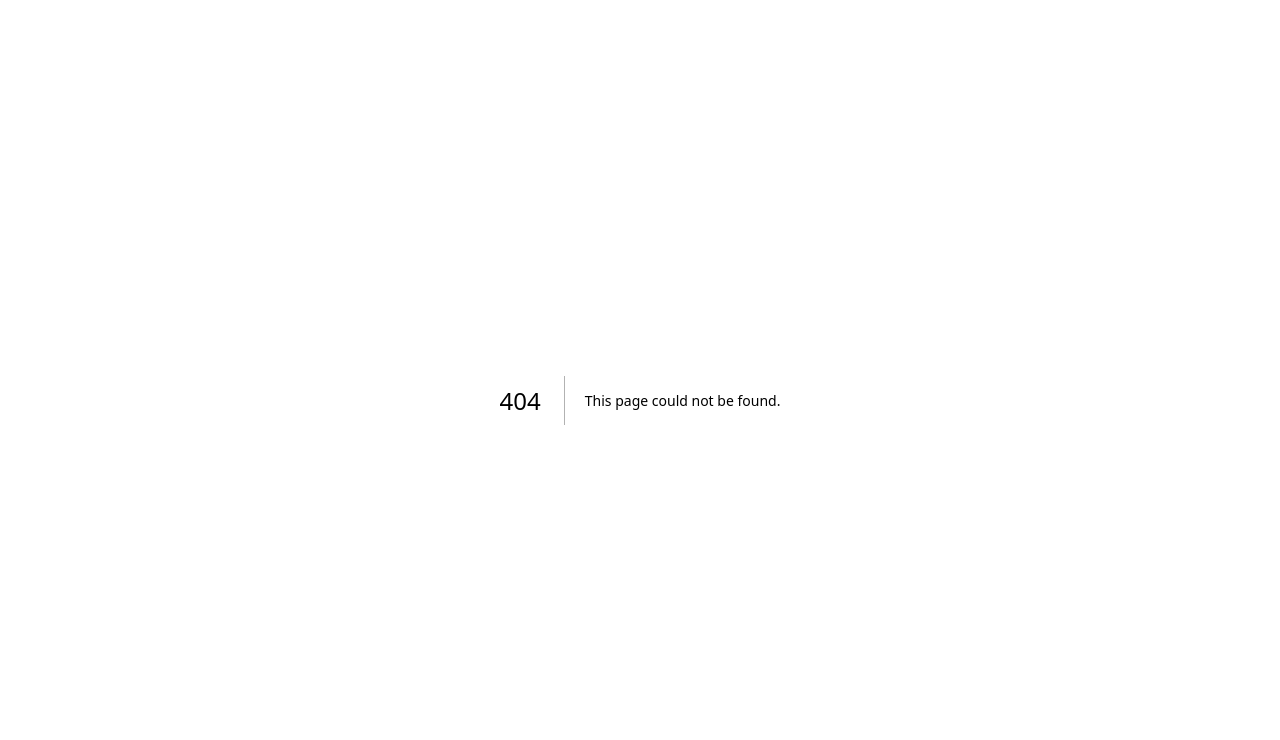
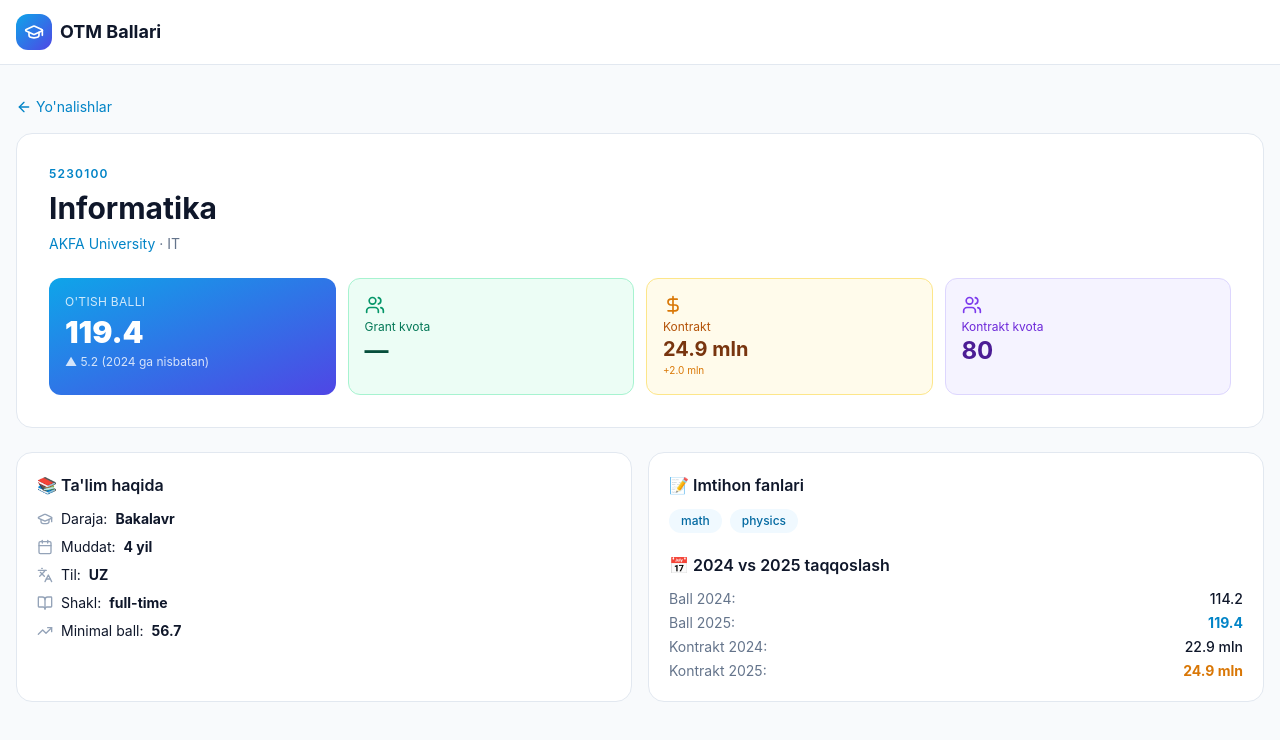
Before and after one commit to KRYZENSYS/otm-kirish-ballari, a Next.js app: page /directions/akfa-01 in a window 1280 px wide. Before the commit this address had no page. Shown: the top 740 px of the page. Built offline with nearby package versions, Linux system fonts and the light colour scheme.

Commit message:
Direction detail

```diff
--- /dev/null
+++ b/app/directions/[id]/page.tsx
@@ -0,0 +1,133 @@
+import Link from "next/link";
+import { notFound } from "next/navigation";
+import { GraduationCap, ArrowLeft, BookOpen, Users, DollarSign, Calendar, TrendingUp, Languages, GraduationCap as GIcon } from "lucide-react";
+import { directions, getDirection } from "@/lib/data/directions";
+import { getUniversity } from "@/lib/data/universities";
+
+export function generateStaticParams() {
+  return directions.map((d) => ({ id: d.id }));
+}
+
+export default async function DirectionPage({ params }: { params: Promise<{ id: string }> }) {
+  const { id } = await params;
+  const d = getDirection(id);
+  if (!d) notFound();
+  const u = getUniversity(d.universityId);
+  const diff = d.passingScore2025 - (d.passingScore2024 || 0);
+  const priceDiff = d.contractPrice2025 - (d.contractPrice2024 || 0);
+
+  // Tavsiya etiladigan boshqa yo'nalishlar (xuddi shu OTMda)
+  const related = directions.filter((x) => x.universityId === d.universityId && x.id !== d.id).slice(0, 5);
+
+  return (
+    <div className="min-h-screen bg-slate-50">
+      <header className="border-b border-slate-200 bg-white">
+        <div className="container mx-auto flex h-16 items-center px-4">
+          <Link href="/" className="flex items-center gap-2">
+            <div className="flex h-9 w-9 items-center justify-center rounded-xl bg-gradient-to-br from-brand-500 to-indigo-600 text-white">
+              <GraduationCap className="h-5 w-5" />
+            </div>
+            <span className="text-lg font-bold">OTM Ballari</span>
+          </Link>
+        </div>
+      </header>
+
+      <div className="container mx-auto px-4 py-8">
+        <Link href="/directions" className="mb-4 inline-flex items-center gap-1 text-sm text-brand-600 hover:underline">
+          <ArrowLeft className="h-4 w-4" /> Yo'nalishlar
+        </Link>
+
+        <div className="rounded-2xl border border-slate-200 bg-white p-6 md:p-8">
+          <div className="mb-2 text-xs font-semibold uppercase tracking-widest text-brand-600">{d.code}</div>
+          <h1 className="text-2xl font-bold md:text-3xl">{d.name}</h1>
+          <div className="mt-2 text-sm text-slate-500">
+            <Link href={`/universities/${u?.id}`} className="text-brand-600 hover:underline">
+              {u?.name}
+            </Link> · {d.faculty}
+          </div>
+
+          <div className="mt-6 grid grid-cols-2 gap-3 md:grid-cols-4">
+            <div className="rounded-xl bg-gradient-to-br from-brand-500 to-indigo-600 p-4 text-white">
+              <div className="text-xs uppercase tracking-wide opacity-80">O'tish balli</div>
+              <div className="mt-1 text-3xl font-black">{d.passingScore2025}</div>
+              <div className="mt-1 text-xs opacity-80">
+                {diff > 0 ? "▲" : diff < 0 ? "▼" : "="} {Math.abs(diff).toFixed(1)} (2024 ga nisbatan)
+              </div>
+            </div>
+            <div className="rounded-xl border border-emerald-200 bg-emerald-50 p-4">
+              <Users className="h-5 w-5 text-emerald-600" />
+              <div className="mt-1 text-xs text-emerald-700">Grant kvota</div>
+              <div className="text-2xl font-bold text-emerald-900">{d.grantQuota2025 || "—"}</div>
+            </div>
+            <div className="rounded-xl border border-amber-200 bg-amber-50 p-4">
+              <DollarSign className="h-5 w-5 text-amber-600" />
+              <div className="mt-1 text-xs text-amber-700">Kontrakt</div>
+              <div className="text-xl font-bold text-amber-900">{(d.contractPrice2025 / 1000000).toFixed(1)} mln</div>
+              <div className="text-[10px] text-amber-600">
+                {priceDiff > 0 ? "+" : ""}{(priceDiff / 1000000).toFixed(1)} mln
+              </div>
+            </div>
+            <div className="rounded-xl border border-violet-200 bg-violet-50 p-4">
+              <Users className="h-5 w-5 text-violet-600" />
+              <div className="mt-1 text-xs text-violet-700">Kontrakt kvota</div>
+              <div className="text-2xl font-bold text-violet-900">{d.contractQuota2025}</div>
+            </div>
+          </div>
+        </div>
+
+        {/* INFO GRID */}
+        <div className="mt-6 grid gap-4 md:grid-cols-2">
+          <div className="rounded-2xl border border-slate-200 bg-white p-5">
+            <h3 className="mb-3 font-semibold">📚 Ta'lim haqida</h3>
+            <ul className="space-y-2 text-sm">
+              <li className="flex items-center gap-2"><GIcon className="h-4 w-4 text-slate-400" /> Daraja: <strong>{d.degree === "bachelor" ? "Bakalavr" : "Magistr"}</strong></li>
+              <li className="flex items-center gap-2"><Calendar className="h-4 w-4 text-slate-400" /> Muddat: <strong>{d.duration} yil</strong></li>
+              <li className="flex items-center gap-2"><Languages className="h-4 w-4 text-slate-400" /> Til: <strong>{d.language.toUpperCase()}</strong></li>
+              <li className="flex items-center gap-2"><BookOpen className="h-4 w-4 text-slate-400" /> Shakl: <strong>{d.studyForm}</strong></li>
+              <li className="flex items-center gap-2"><TrendingUp className="h-4 w-4 text-slate-400" /> Minimal ball: <strong>{d.minScore}</strong></li>
+            </ul>
+          </div>
+          <div className="rounded-2xl border border-slate-200 bg-white p-5">
+            <h3 className="mb-3 font-semibold">📝 Imtihon fanlari</h3>
+            <div className="flex flex-wrap gap-2">
+              {d.subjects.map((s) => (
+                <span key={s} className="rounded-full bg-brand-50 px-3 py-1 text-xs font-medium text-brand-700">
+                  {s}
+                </span>
+              ))}
+            </div>
+            <h3 className="mb-3 mt-5 font-semibold">📅 2024 vs 2025 taqqoslash</h3>
+            <div className="space-y-1 text-sm">
+              <div className="flex justify-between"><span className="text-slate-500">Ball 2024:</span><span className="font-medium">{d.passingScore2024 || "—"}</span></div>
+              <div className="flex justify-between"><span className="text-slate-500">Ball 2025:</span><span className="font-bold text-brand-600">{d.passingScore2025}</span></div>
+              <div className="flex justify-between"><span className="text-slate-500">Kontrakt 2024:</span><span className="font-medium">{d.contractPrice2024 ? `${(d.contractPrice2024/1000000).toFixed(1)} mln` : "—"}</span></div>
+              <div className="flex justify-between"><span className="text-slate-500">Kontrakt 2025:</span><span className="font-bold text-amber-600">{(d.contractPrice2025/1000000).toFixed(1)} mln</span></div>
+            </div>
+          </div>
+        </div>
+
+        {/* RELATED */}
+        {related.length > 0 && (
+          <div className="mt-8">
+            <h2 className="mb-4 text-xl font-bold">🔗 Shu OTMdagi boshqa yo'nalishlar</h2>
+            <div className="grid gap-3 md:grid-cols-2">
+              {related.map((r) => (
+                <Link
+                  key={r.id}
+                  href={`/directions/${r.id}`}
+                  className="rounded-xl border border-slate-200 bg-white p-3 transition hover:border-brand-400 hover:shadow"
+                >
+                  <div className="text-sm font-medium">{r.name}</div>
+                  <div className="mt-1 flex items-center justify-between text-xs text-slate-500">
+                    <span>{r.code}</span>
+                    <span className="font-bold text-brand-600">{r.passingScore2025}</span>
+                  </div>
+                </Link>
+              ))}
+            </div>
+          </div>
+        )}
+      </div>
+    </div>
+  );
+}
```
